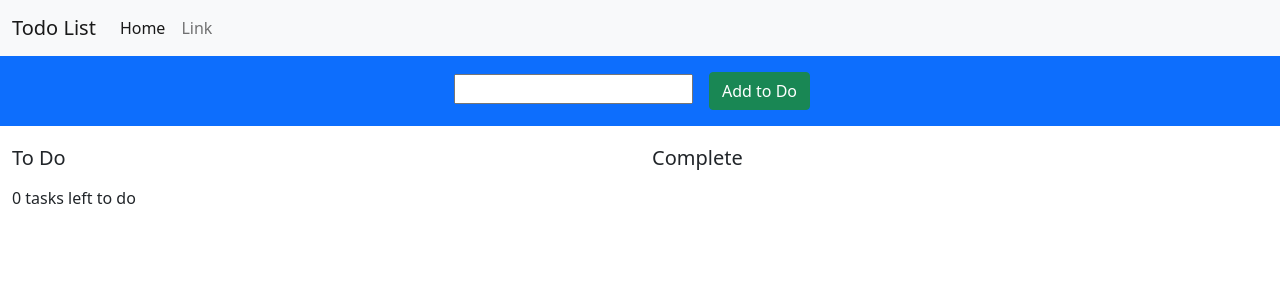
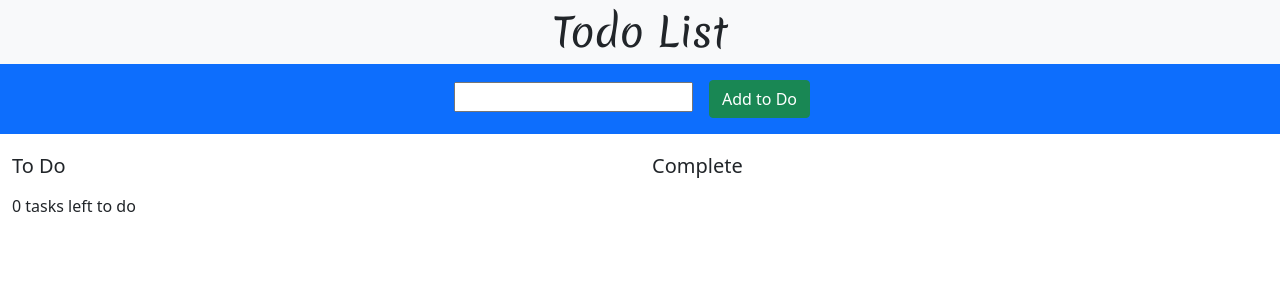
Before and after one commit to elduderinow/React_todo, a React (Create React App) app: page / in a window 1280 px wide. Shown: the top 300 px of the page. Built offline with nearby package versions, Linux system fonts and the light colour scheme.

Commit message:
error while deploying to netlify, hyperlinks needs to be filled in

```diff
--- a/src/components/Nav.js
+++ b/src/components/Nav.js
@@ -3,22 +3,13 @@ function Nav() {
     return (
         <nav className="navbar navbar-expand-lg navbar-light bg-light">
             <div className="container-fluid">
-                <a className="navbar-brand" href="#">Todo List</a>
+                <h1>Todo List</h1>
                 <button className="navbar-toggler" type="button" data-bs-toggle="collapse"
                         data-bs-target="#navbarSupportedContent" aria-controls="navbarSupportedContent"
                         aria-expanded="false" aria-label="Toggle navigation">
-                    <span className="navbar-toggler-icon"></span>
+                    <span className="navbar-toggler-icon">&nbsp;</span>
                 </button>
-                <div className="collapse navbar-collapse" id="navbarSupportedContent">
-                    <ul className="navbar-nav me-auto mb-2 mb-lg-0">
-                        <li className="nav-item">
-                            <a className="nav-link active" aria-current="page" href="#">Home</a>
-                        </li>
-                        <li className="nav-item">
-                            <a className="nav-link" href="#">Link</a>
-                        </li>
-                    </ul>
-                </div>
+
             </div>
         </nav>
     );
--- a/src/css/style.css
+++ b/src/css/style.css
@@ -1,5 +1,8 @@
+@import url("https://fonts.googleapis.com/css2?family=Merienda&display=swap");
 h1 {
-  background-color: red;
+  text-align: center;
+  margin: 0 auto;
+  font-family: "Merienda", cursive;
 }
 
 .todolist {
--- a/src/css/style.scss
+++ b/src/css/style.scss
@@ -1,5 +1,9 @@
+@import url('https://fonts.googleapis.com/css2?family=Merienda&display=swap');
+
 h1 {
-  background-color: red;
+text-align: center;
+  margin:0 auto;
+  font-family: 'Merienda', cursive;
 }
 
 .todolist {
```
Also changed, not shown: 1 other file (tests, documents, lock files or other folders).
